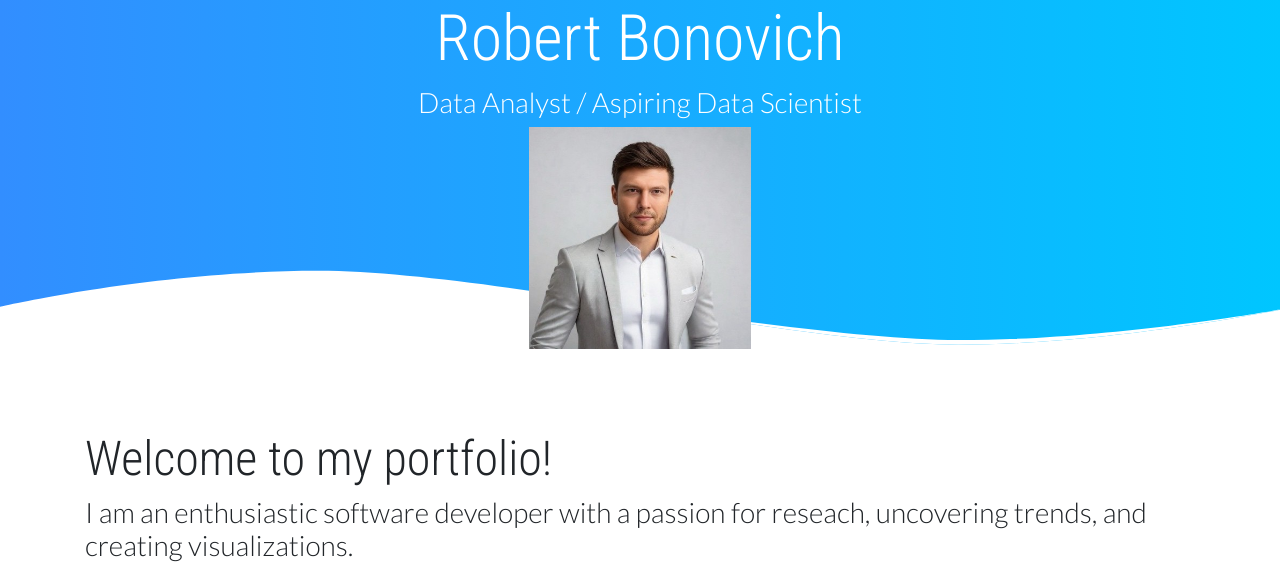
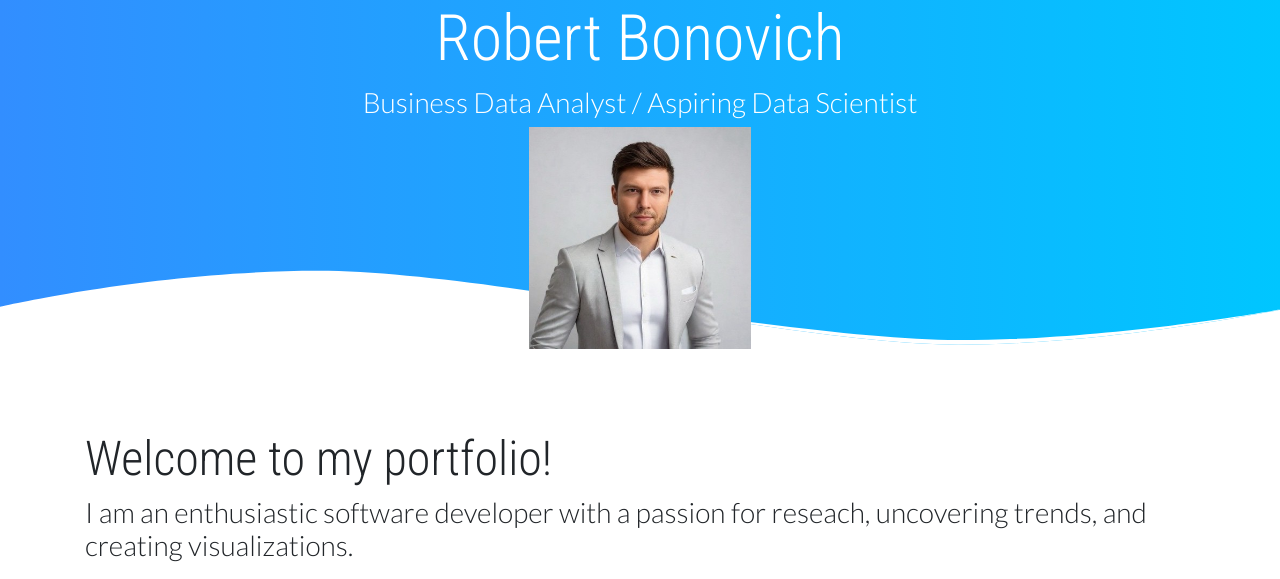
Before and after one commit to rbono22/rbono22.github.io, a plain HTML site: page index.html in a window 1280 px wide. Shown: the top 579 px of the page. Drawn offline with nearby package versions, Linux system fonts and the light colour scheme.

Commit message:
Update index.html

```diff
--- a/index.html
+++ b/index.html
@@ -29,7 +29,7 @@
         <div class="wave">
             <div class="container header-container">
                 <h1 class="name">Robert Bonovich</h1>
-                <h3 class="subtitle text-center">Data Analyst / Aspiring Data Scientist</h3>
+                <h3 class="subtitle text-center">Business Data Analyst / Aspiring Data Scientist</h3>
                 <img src="assets/images/LI_photo.jpeg" id="overlay"/>
             </div>
         </div>
```
